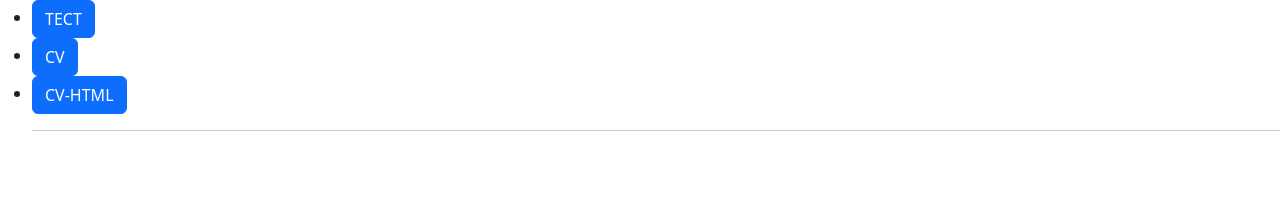
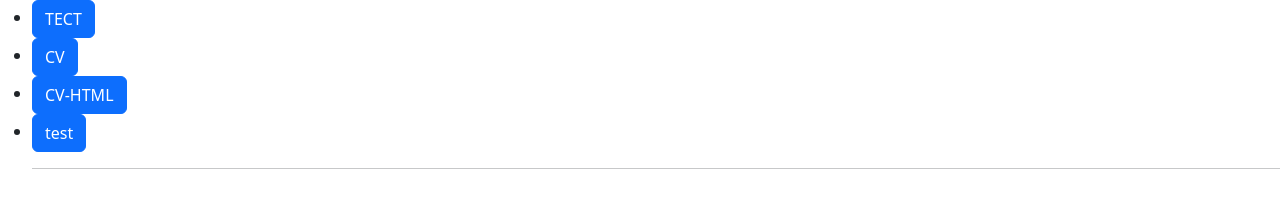
Before and after one commit to kazacoder/CV, a plain HTML site: page index.html in a window 1280 px wide. Drawn offline with nearby package versions, Linux system fonts and the light colour scheme.

Commit message:
add test button

```diff
--- a/index.html
+++ b/index.html
@@ -20,6 +20,9 @@
     <li>
         <a href="CV-HTML.html" type="button" class="btn btn-primary">CV-HTML</a>
     </li>
+    <li>
+        <a href="/" type="button" class="btn btn-primary">test</a>
+    </li>
     <hr>
 </ul>
 
```
